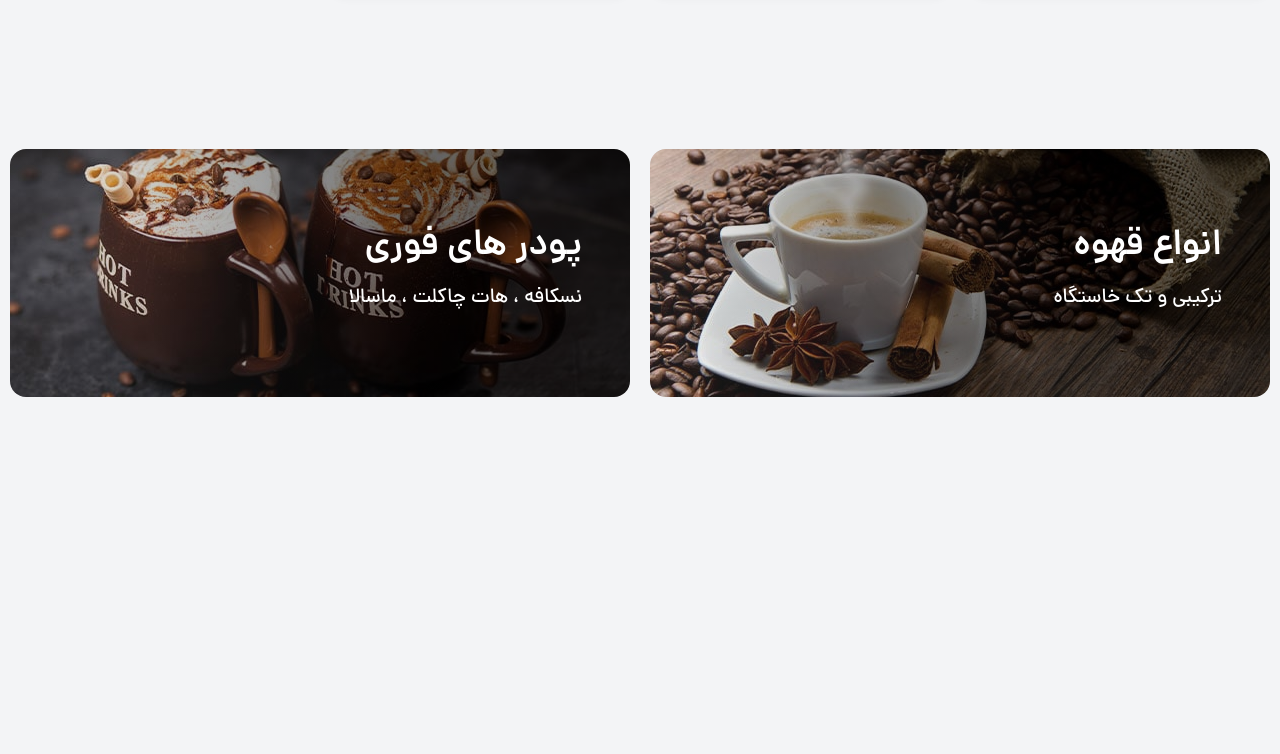
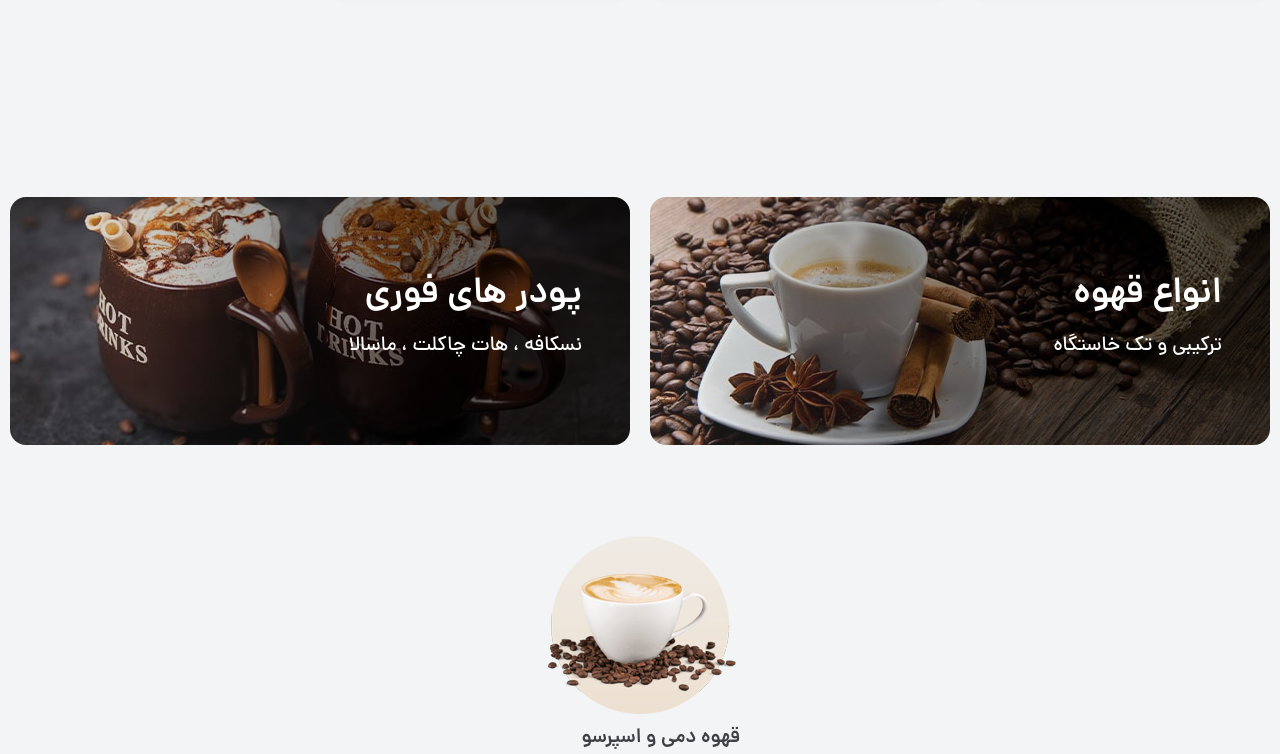
Before and after one commit to alireza-mirshamsi/coffee_shop_template, a website: page public/index.html in a window 1280 px wide. Shown: the part 1583-2337 px from the top of the page. Before the commit the page ends 1980 px from the top, so only its background shows below. Drawn offline with Linux system fonts and the light colour scheme.

Commit message:
add section products category

```diff
--- a/public/index.html
+++ b/public/index.html
@@ -706,6 +706,19 @@
                 </div>
             </div>
         </section>
+        <section class="products-category">
+            <div class="container">
+                <div class="flex items-center justify-center">
+                    <div>
+                        <a href="#">
+                            <img src="images/categories/category1.png" alt="">
+                        </a>
+                        <span class="font-DanaDemiBold text-sm md:text-xl text-zinc-700 dark:text-white">قهوه دمی و
+                            اسپرسو</span>
+                    </div>
+                </div>
+            </div>
+        </section>
     </main>
 
     <div class=" hidden overlay invisible opacity-0 md:hidden fixed inset-0 w-full bg-black/40 z-10 transition-all
```
Also changed, not shown: public/styles/app.css.
